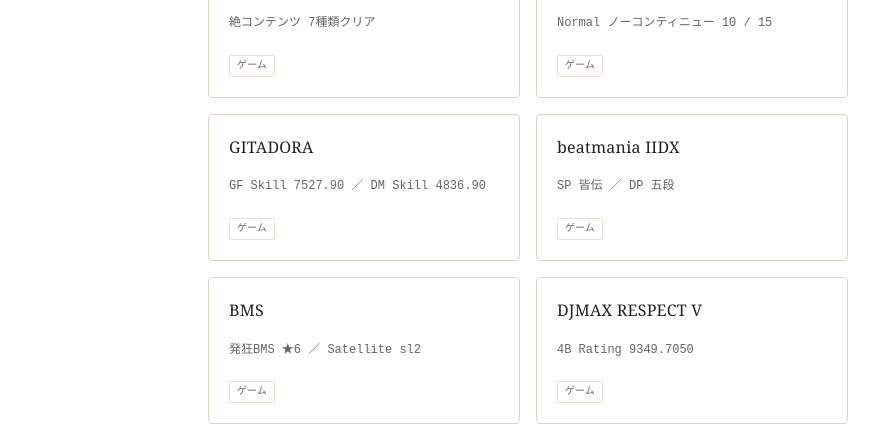
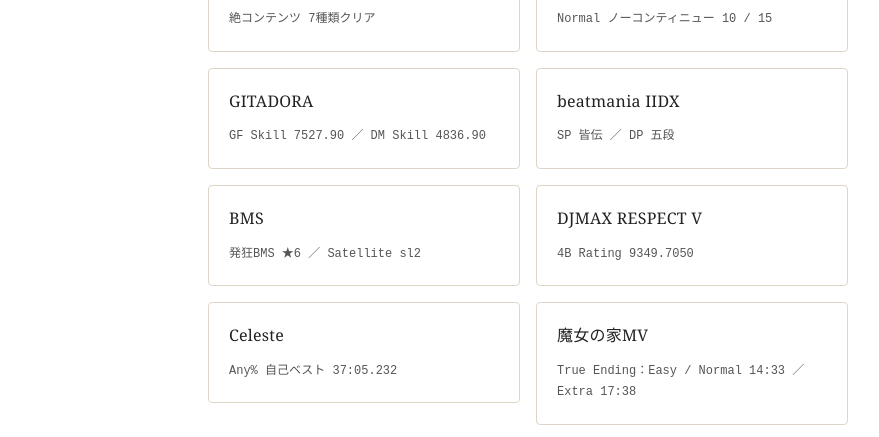
Before and after one commit to rabbit34x/profile, a website: page games.html in a window 1280 px wide. Shown: the part 311-748 px from the top of the page, without its empty margins (200-1079 px from the left). Drawn offline with Linux system fonts and the light colour scheme.

Commit message:
games: 閉じたカード面のタグ表示をやめ、余白とキャプション色を締める

```diff
--- a/games.css
+++ b/games.css
@@ -143,11 +143,14 @@
 .games-page .page-title { letter-spacing: .04em; }
 .record-caption { display: none; }
 .record-card:has(.record-open) > .record-caption,
-.record-modal-content > .record-caption { display: block; margin: 16px 0 0; color: #666; font-size: 12px; line-height: 1.8; overflow-wrap: anywhere; }
+.record-modal-content > .record-caption { display: block; margin: 12px 0 0; color: #555; font-size: 12px; line-height: 1.8; overflow-wrap: anywhere; }
 .record-card:has(.record-open) > .record-overview,
 .record-card:has(.record-open) > .record-goal,
 .record-card:has(.record-open) > .record-updated,
 .record-card:has(.record-open) .record-header .record-status { display: none; }
+/* 閉じたカード面ではタグを出さない（全カード共通の「ゲーム」等は情報量ゼロで、
+   下部に1つだけ浮いて見える。タグはモーダル内でのみ表示する） */
+.record-card:has(.record-open) > .record-tags { display: none; }
 .record-tags { display: flex; flex-wrap: wrap; gap: 6px; margin-top: 20px; color: var(--ink-brown-soft); font-size: 10px; }
 .record-tags span { padding: 2px 7px; border: 1px solid var(--line-soft); border-radius: 2px; }
 .record-modal-content > .record-status { margin-bottom: 16px; }
--- a/games.html
+++ b/games.html
@@ -7,7 +7,7 @@
   <title>趣味 | kn_iidx</title>
   <link rel="icon" href="favicon.ico">
   <link rel="stylesheet" href="style.css">
-  <link rel="stylesheet" href="games.css?v=20261109-style">
+  <link rel="stylesheet" href="games.css?v=20261109-style2">
 
 </head>
 
```
